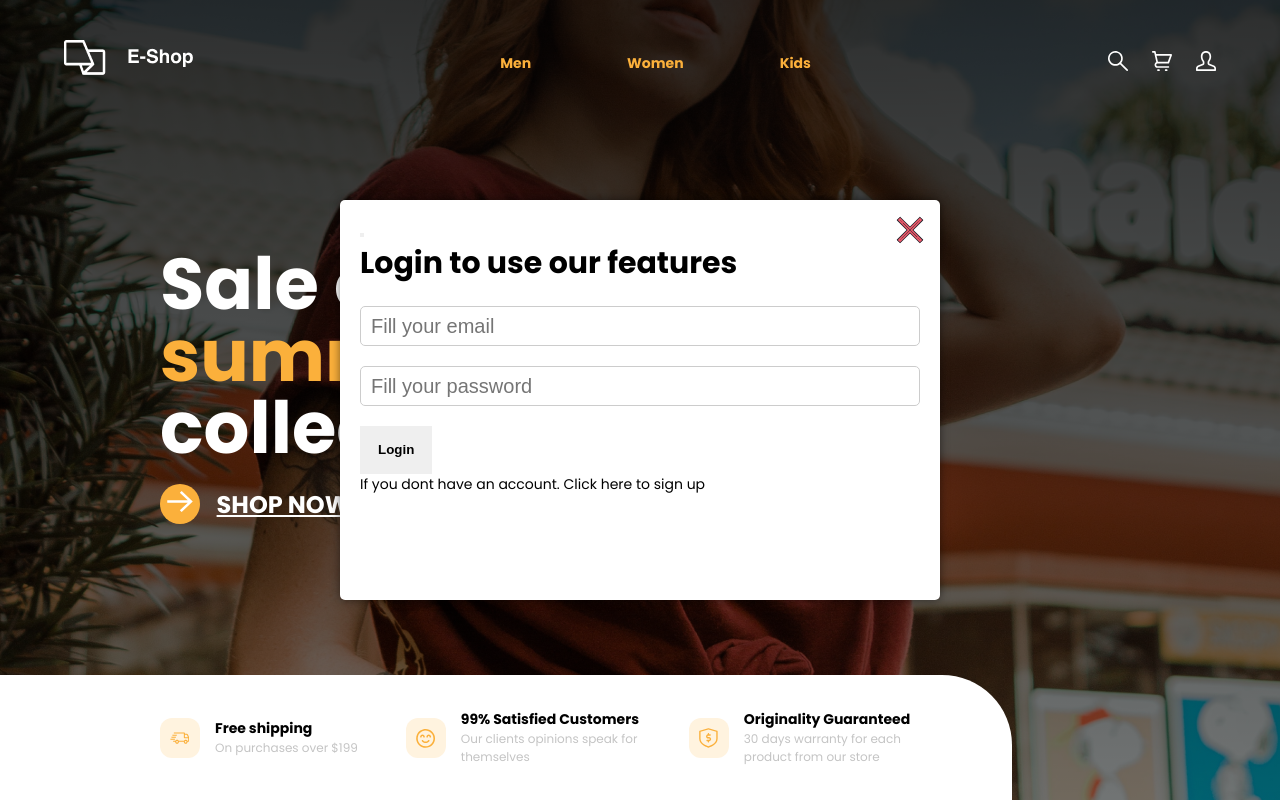
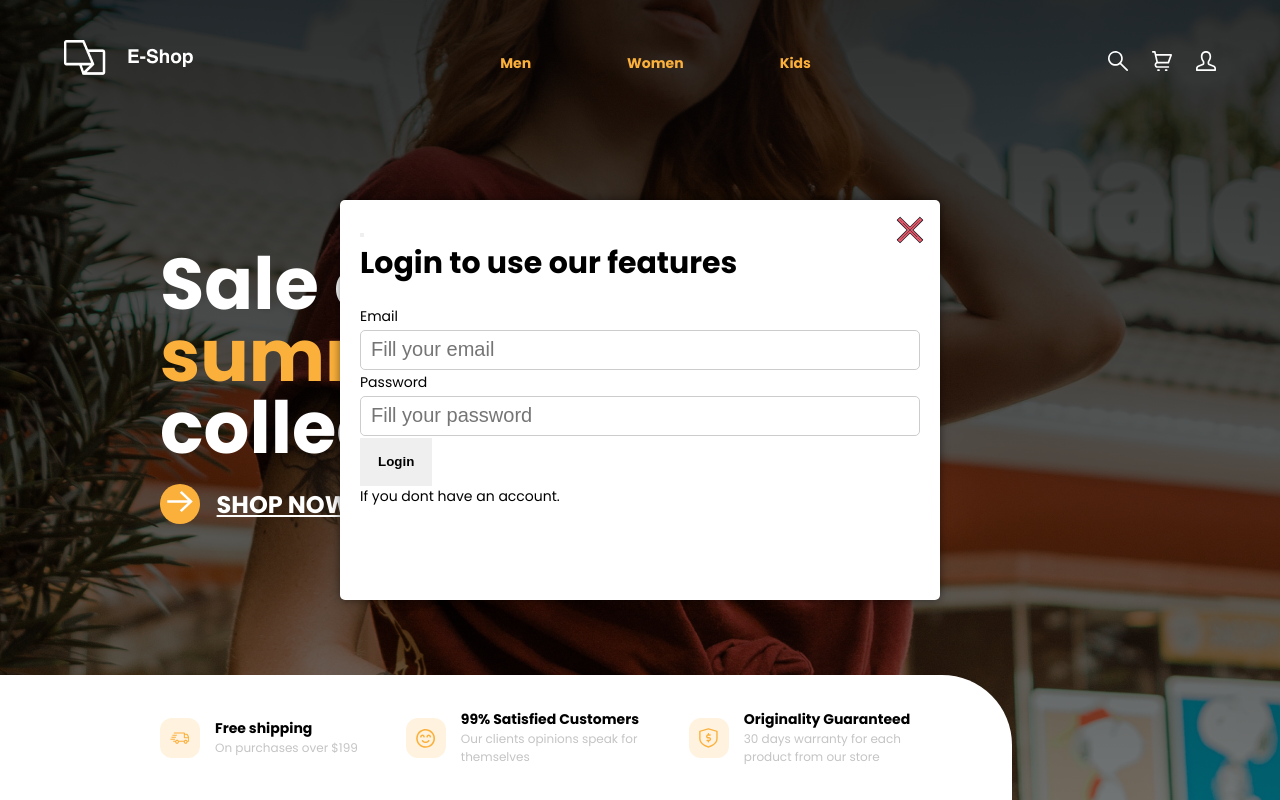
Before and after one commit to cmvn-thaile/FE-Internship-2023_Thai-Le-Q_ReactJS, a React (Create React App) app: page / in a window 1280 px wide. Both pictures are taken after a click on the item 1206 px from the left and 63 px from the top of the page. Shown: the top 800 px of the page. Built offline with nearby package versions, Linux system fonts and the light colour scheme.

Commit message:
add click cart redirect

```diff
--- a/src/App.tsx
+++ b/src/App.tsx
@@ -1,5 +1,5 @@
 import React from 'react';
-import { Navigate, Route, Routes } from 'react-router-dom';
+import { Navigate, Route, Routes, useNavigate } from 'react-router-dom';
 
 import { Index as Home } from './app/pages/home';
 import { Index as Cart } from './app/pages/cart';
--- a/src/app/pages/cart/index.tsx
+++ b/src/app/pages/cart/index.tsx
@@ -4,11 +4,13 @@ import { redirect, useLocation } from 'react-router-dom';
 import CartTable from './components/CartTable';
 import CartEmpty from './components/CartEmpty';
 import { Cart } from '../../../types';
+import { useModalContext } from '../../../shared/context/modalContext';
 
 export const Index = () => {
   const cartData = useSelector(
     (state: { cart: { carts: Cart[] } }) => state.cart.carts
   );
+
 
 
   return (
--- a/src/index.tsx
+++ b/src/index.tsx
@@ -2,7 +2,7 @@ import ReactDOM from 'react-dom/client';
 import './stylesheet/css/style.css';
 import App from './App';
 import { BrowserRouter } from 'react-router-dom';
-import { toast, ToastContainer } from 'react-toastify';
+import { ToastContainer } from 'react-toastify';
 import { store } from './redux/store';
 import { Provider } from 'react-redux';
 
@@ -15,7 +15,7 @@ root.render(
       <App />
       <ToastContainer
         position="top-right"
-        autoClose={2000}
+        autoClose={500}
         hideProgressBar={false}
         newestOnTop={false}
         closeOnClick
--- a/src/redux/action/auth.ts
+++ b/src/redux/action/auth.ts
@@ -41,12 +41,14 @@ export const loginFalse = (error: any) => {
 interface LoginCredentials {
   email: string;
   password: string;
+  isClickCart: boolean;
 }
 
 export const login =
   ({
     email,
     password,
+    isClickCart
   }: LoginCredentials): ThunkAction<Promise<void>, RootState, null, any> =>
   async (dispatch: any) => {
     await dispatch(loginPending());
@@ -76,6 +78,9 @@ export const login =
         if (user) {
           await dispatch(loginSuccess(user));
           toast.success('Login success');
+          if (isClickCart) {
+            window.location.href = '/cart';
+          }
         } else {
           await dispatch(loginFalse('Wrong email or password'));
           toast.error('Wrong email or password');
--- a/src/shared/components/Header.tsx
+++ b/src/shared/components/Header.tsx
@@ -1,5 +1,5 @@
 import React, { useEffect, useContext } from 'react';
-import { redirect, useLocation } from 'react-router-dom';
+import { redirect, useLocation, useNavigate } from 'react-router-dom';
 import { Link } from 'react-router-dom';
 import { useSelector } from 'react-redux';
 
@@ -20,6 +20,9 @@ import { getProduct } from '../../redux/action/product';
 import Modal from './Modal';
 import { login, logout } from '../../redux/action/auth';
 import { clearCart } from '../../redux/action/cart';
+import { useForm } from '../hook/useForm';
+import SignUp from './SignUp';
+import SignIn from './SignIn';
 
 const Header = () => {
   const location = useLocation();
@@ -42,6 +45,7 @@ const Header = () => {
   );
 
   const [count, setCount] = React.useState(0);
+  const [isSubmit, setIsSubmit] = React.useState(false);
 
   const dispatch = useAppDispatch();
 
@@ -81,29 +85,8 @@ const Header = () => {
     }
   }, [userData]);
 
-  const [formData, setFormData] = React.useState<any>([]);
   const [isSignUp, setIsSignUp] = React.useState<boolean>(false);
-
-  const handleChange = (event: React.ChangeEvent<HTMLInputElement>) => {
-    const { name, value } = event.target;
-
-    setFormData((prevFormData: FormData) => ({
-      ...prevFormData,
-      [name]: value.trim(),
-    }));
-  };
-
-  const handleSubmitLogin = (event: React.FormEvent<HTMLFormElement>) => {
-    event.preventDefault();
-    // console.log('sign in', formData);
-    const { email, password } = formData;
-    const action = login({ email, password });
-    // console.log(action);
-    if (action) {
-      dispatch(action);
-    }
-
-  };
+  const [isClickCart, setIsClickCart] = React.useState<boolean>(false);
 
   const handleLogout = () => {
     const action = logout();
@@ -114,111 +97,59 @@ const Header = () => {
     if (clearCartAction) {
       dispatch(clearCartAction);
     }
+  };
+  const { isShowModal, setIsShowModal } = useModalContext();
 
+  const {
+    formData,
+    handleChange,
+    isEmailValid,
+    isPasswordValid,
+    isFormValid,
+    handleBlur,
+  } = useForm({
+    initState: { email: '', password: '' },
+  });
+
+  const handleSubmit = async (event: React.FormEvent<HTMLFormElement>) => {
+    event.preventDefault();
+
+    if (isFormValid) {
+      const { email, password } = formData;
+      const action = login({ email, password , isClickCart});
+      if (action) {
+        dispatch(action);
+      }
+      setIsSubmit(false);
+    } else {
+      setIsSubmit(true);
+    }
+
+    if (userData.length !== 0 && isClickCart) {
+      redirect('/cart');
+    }
   };
 
-  const handleSubmitSignUp = (event: React.FormEvent<HTMLFormElement>) => {
-    event.preventDefault();
-
-    if (formData.password !== formData.rePassword) {
-      alert('Password is not correct');
-    }
-
-    // Perform any necessary actions here, such as submitting the form data to a server endpoint
-  };
-
-  const { isShowModal, setIsShowModal } = useModalContext();
-
+  console.log('s', isClickCart);
 
   return (
     <>
-
       {isShowModal &&
         (isSignUp ? (
           <Modal>
-            <form onSubmit={handleSubmitSignUp}>
-              <h2 className="modal-title">Sign up to use our features</h2>
-              <input
-                className="modal-input"
-                type="email"
-                required
-                onChange={handleChange}
-                name="email"
-                id="sign-up-email"
-                placeholder="Fill your email"
-              />
-
-              <input
-                className="modal-input"
-                type="text"
-                required
-                name="name"
-                onChange={handleChange}
-                id="sign-up-name"
-                placeholder="Fill your name"
-              />
-
-              <input
-                className="modal-input"
-                type="password"
-                required
-                name="password"
-                onChange={handleChange}
-                id="sign-up-password"
-                placeholder="Fill your password"
-              />
-              <input
-                className="modal-input"
-                type="password"
-                required
-                name="rePassword"
-                onChange={handleChange}
-                id="sign-up-rePassword"
-                placeholder="Re-fill your password"
-              />
-              <button className="btn btn-primary" type="submit">
-                Sign up
-              </button>
-            </form>
-            <p>
-              If you have an account.
-              <span onClick={() => setIsSignUp(false)}>
-                Click here to sign in
-              </span>
-            </p>
+            <SignUp handleChange={handleChange} setIsSignUp={setIsSignUp} />
           </Modal>
         ) : (
           <Modal>
-            <form onSubmit={handleSubmitLogin}>
-              <h2 className="modal-title">Login to use our features</h2>
-              <input
-                className="modal-input"
-                type="email"
-                required
-                onChange={handleChange}
-                name="email"
-                id="sign-in-email"
-                placeholder="Fill your email"
-              />
-              <input
-                className="modal-input"
-                type="password"
-                required
-                name="password"
-                onChange={handleChange}
-                id="sign-in-password"
-                placeholder="Fill your password"
-              />
-              <button className="btn btn-primary" type="submit">
-                Login
-              </button>
-            </form>
-            <p>
-              If you dont have an account.{' '}
-              <span onClick={() => setIsSignUp(true)}>
-                Click here to sign up
-              </span>
-            </p>
+            <SignIn
+              formData={formData}
+              handleSubmit={handleSubmit}
+              handleChange={handleChange}
+              isEmailValid={isEmailValid}
+              isPasswordValid={isPasswordValid}
+              handleBlur={handleBlur}
+              isSubmit={isSubmit}
+            />
           </Modal>
         ))}
       <header>
@@ -272,11 +203,12 @@ const Header = () => {
                   <Link
                     className="link-cart"
                     to={userData?.length === 0 ? `/` : '/cart'}
-                    onClick={
-                      userData?.length === 0
-                        ? () => setIsShowModal(true)
-                        : undefined
-                    }
+                    onClick={() => {
+                      if (userData?.length === 0) {
+                        setIsShowModal(true);
+                      }
+                      setIsClickCart(true);
+                    }}
                   >
                     {count > 0 ? (
                       <span className="cart-quantity">{count}</span>
--- /dev/null
+++ b/src/shared/components/SignIn.tsx
@@ -0,0 +1,74 @@
+import React from 'react';
+interface SignInProps {
+  formData:
+    | {
+        email: string;
+        password: string;
+      }
+    | undefined;
+  handleSubmit: (event: React.FormEvent<HTMLFormElement>) => void;
+  handleChange: (event: React.ChangeEvent<HTMLInputElement>) => void;
+  handleBlur: (event: React.FocusEvent<HTMLInputElement>) => void;
+  isPasswordValid: boolean;
+  isEmailValid: boolean;
+  isSubmit: boolean;
+}
+const SignIn = ({
+  formData,
+  handleSubmit,
+  handleChange,
+  isPasswordValid,
+  isEmailValid,
+  isSubmit,
+  handleBlur,
+}: SignInProps) => {
+  const errorMessageClass = isSubmit ? 'error-message' : 'error-message hidden';
+  console.log(isSubmit)
+  return (
+    <>
+      <form onSubmit={handleSubmit}>
+        <h2 className="modal-title">Login to use our features</h2>
+        <label htmlFor="sign-in-email">Email</label>
+        <input
+          className="modal-input"
+          type="text"
+          required
+          name="email"
+          value={formData?.email}
+          onChange={handleChange}
+          onBlur={handleBlur}
+          id="sign-in-email"
+          placeholder="Fill your email"
+        />
+        {!isEmailValid && (
+          <p className={errorMessageClass}>Please type valid email</p>
+        )}
+
+        <label htmlFor="sign-in-password">Password</label>
+        <input
+          className="modal-input"
+          type="password"
+          required
+          name="password"
+          value={formData?.password}
+          onChange={handleChange}
+          onBlur={handleBlur}
+          id="sign-in-password"
+          placeholder="Fill your password"
+        />
+        {!isPasswordValid && (
+          <p className={errorMessageClass}>Password have to longer than 6</p>
+        )}
+        <button className="btn btn-primary" type="submit">
+          Login
+        </button>
+      </form>
+      <p>
+        If you dont have an account.{' '}
+        {/* <span onClick={() => setIsSignUp(true)}>Click here to sign up</span> */}
+      </p>
+    </>
+  );
+};
+
+export default SignIn;
--- /dev/null
+++ b/src/shared/components/SignUp.tsx
@@ -0,0 +1,60 @@
+interface SignUpProps {
+  handleChange: (event: React.ChangeEvent<HTMLInputElement>) => void;
+  setIsSignUp: React.Dispatch<React.SetStateAction<boolean>>;
+}
+const SignUp = ({ handleChange, setIsSignUp }: SignUpProps) => {
+  return (
+    <>
+      <form>
+        <h2 className="modal-title">Sign up to use our features</h2>
+        <input
+          className="modal-input"
+          type="email"
+          required
+          onChange={handleChange}
+          name="email"
+          id="sign-up-email"
+          placeholder="Fill your email"
+        />
+
+        <input
+          className="modal-input"
+          type="text"
+          required
+          name="name"
+          onChange={handleChange}
+          id="sign-up-name"
+          placeholder="Fill your name"
+        />
+
+        <input
+          className="modal-input"
+          type="password"
+          required
+          name="password"
+          onChange={handleChange}
+          id="sign-up-password"
+          placeholder="Fill your password"
+        />
+        <input
+          className="modal-input"
+          type="password"
+          required
+          name="rePassword"
+          onChange={handleChange}
+          id="sign-up-rePassword"
+          placeholder="Re-fill your password"
+        />
+        <button className="btn btn-primary" type="submit">
+          Sign up
+        </button>
+      </form>
+      <p>
+        If you have an account.
+        <span onClick={() => setIsSignUp(false)}>Click here to sign in</span>
+      </p>
+    </>
+  );
+};
+
+export default SignUp;
--- /dev/null
+++ b/src/shared/hook/useForm.ts
@@ -0,0 +1,43 @@
+import { useState } from 'react';
+
+export const useForm = (option: any) => {
+  const [formData, setFormData] = useState(option?.initialValues);
+
+
+  const handleChange = (event: React.ChangeEvent<HTMLInputElement>) => {
+    const { name, value } = event.target;
+
+    setFormData((prevFormData: any) => ({
+      ...prevFormData,
+      [name]: value,
+    }));
+  };
+
+  const handleBlur = (event: React.FocusEvent<HTMLInputElement>) => {
+    const { name, value } = event.target;
+
+    setFormData((prevFormData: any) => ({
+      ...prevFormData,
+      [name]: value.trim(),
+    }));
+    console.log(formData);
+  };
+
+  const emailRegExp =
+    /^[a-zA-Z0-9.!#$%&'*+/=?^_`{|}~-]+@[a-zA-Z0-9-]+(?:\.[a-zA-Z0-9-]+)+$/;
+
+  const isEmailValid =
+    formData?.email?.length > 0 && emailRegExp.test(formData?.email);
+
+  const isPasswordValid = formData?.password?.length >= 6;
+
+  const isFormValid = isEmailValid && isPasswordValid;
+  return {
+    formData,
+    handleChange,
+    handleBlur,
+    isEmailValid,
+    isPasswordValid,
+    isFormValid,
+  };
+};
--- a/src/stylesheet/css/style.css
+++ b/src/stylesheet/css/style.css
@@ -419,13 +419,24 @@ footer {
   display: block;
   width: 100%;
   height: 40px;
-  margin-bottom: 20px;
-  padding: 0 10px;
+  padding: 10px;
   border: 1px solid #ccc;
   border-radius: 5px;
   font-size: 20px;
   font-weight: 400;
   line-height: 1.5;
+  margin: 2.5px 0;
+}
+
+.error-message {
+  color: red;
+  font-size: 10px;
+  padding: 2.5px 0;
+  display: block;
+}
+
+.hidden {
+  display: none;
 }
 
 .container {
--- a/src/stylesheet/scss/modules/_modal.scss
+++ b/src/stylesheet/scss/modules/_modal.scss
@@ -40,12 +40,23 @@
     display: block;
     width: 100%;
     height: 40px;
-    margin-bottom: 20px;
-    padding: 0 10px;
+
+    padding: 10px;
     border: 1px solid #ccc;
     border-radius: 5px;
     font-size: 20px;
     font-weight: 400;
     line-height: 1.5;
+    margin: 2.5px 0;
   }
 }
+
+.error-message {
+  color: red;
+  font-size: 10px;
+  padding: 2.5px 0;
+  display: block;
+}
+.hidden {
+  display: none;
+}
```
Also changed, not shown: src/shared/services/validationRules.ts (added, +20 -0 lines), 1 other file (tests, documents, lock files or other folders).
